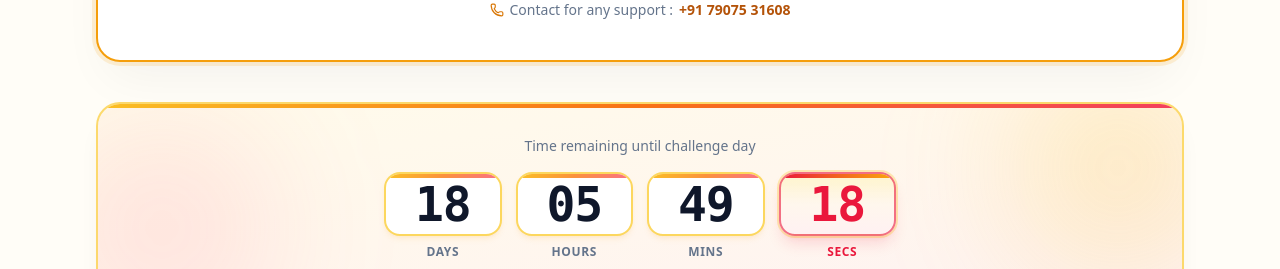
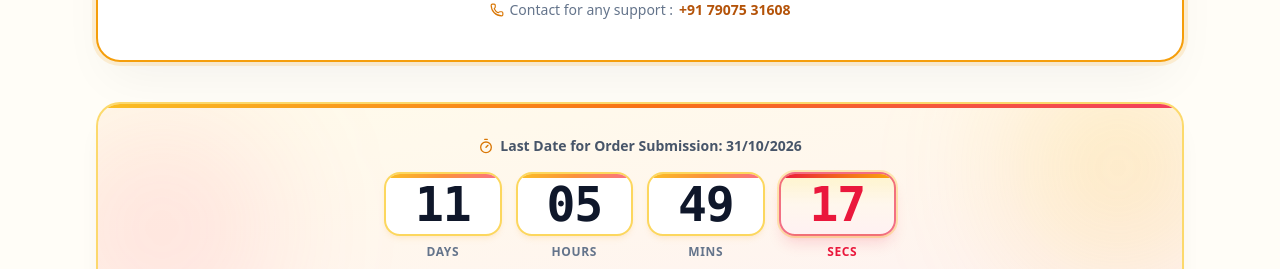
Before and after one commit to raihsoft/raihsuite-website, a Next.js app: page /ilu in a window 1280 px wide. Shown: the part 1840-2109 px from the top of the page. Built offline with nearby package versions, Linux system fonts and the light colour scheme; no server answers.

Commit message:
countdown updates

```diff
--- a/src/app/ilu/IluOrderPageClient.tsx
+++ b/src/app/ilu/IluOrderPageClient.tsx
@@ -138,11 +138,11 @@ interface TimeLeft {
   isExpired: boolean;
 }
 
-// Challenge Day: 2026 November 8 (IST 00:00:00)
-const CHALLENGE_TARGET_TIMESTAMP = new Date('2026-11-08T00:00:00+05:30').getTime();
+// Order Submission Deadline: 2026 October 31 (IST 23:59:59)
+const ORDER_DEADLINE_TARGET_TIMESTAMP = new Date('2026-10-31T23:59:59+05:30').getTime();
 
 function calculateChallengeTimeLeft(): TimeLeft {
-  const diff = CHALLENGE_TARGET_TIMESTAMP - Date.now();
+  const diff = ORDER_DEADLINE_TARGET_TIMESTAMP - Date.now();
   if (diff <= 0) {
     return { days: 0, hours: 0, minutes: 0, seconds: 0, isExpired: true };
   }
@@ -784,7 +784,7 @@ export default function IluOrderPageClient() {
           </div>
         </section>
 
-        {/* CHALLENGE COUNTDOWN CARD - TARGET: 2026 NOVEMBER 8 */}
+        {/* ORDER SUBMISSION DEADLINE COUNTDOWN CARD - TARGET: 31/10/2026 */}
         <section>
           <div className="rounded-3xl bg-gradient-to-br from-[#fffbeb] via-[#fff7ed] to-[#fef2f2] border-2 border-amber-300/80 p-5 sm:p-7 md:p-8 shadow-xl shadow-amber-950/5 relative overflow-hidden">
             {/* Ambient Festive Radial Glows */}
@@ -793,14 +793,15 @@ export default function IluOrderPageClient() {
             <div className="absolute inset-x-0 top-0 h-1 bg-gradient-to-r from-amber-400 via-orange-500 to-rose-500" />
 
             <div className="relative z-10 flex flex-col items-center justify-center text-center">
-              <p className="text-xs sm:text-sm font-medium text-slate-500 mb-3 sm:mb-4">
-                Time remaining until challenge day
+              <p className="text-xs sm:text-sm font-semibold text-slate-600 flex items-center justify-center gap-1.5 mb-3 sm:mb-4">
+                <Timer className="w-3.5 h-3.5 sm:w-4 sm:h-4 text-amber-600 shrink-0" />
+                <span>Last Date for Order Submission: 31/10/2026</span>
               </p>
 
               {timeLeft.isExpired ? (
-                <div className="py-4 px-6 rounded-2xl bg-amber-100/90 border border-amber-300 text-amber-950 font-black text-base sm:text-lg flex items-center justify-center gap-2">
-                  <PartyPopper className="w-5 h-5 text-amber-700 shrink-0" />
-                  <span>The Challenge Day is Here!</span>
+                <div className="py-4 px-6 rounded-2xl bg-rose-100/90 border border-rose-300 text-rose-950 font-black text-base sm:text-lg flex items-center justify-center gap-2">
+                  <AlertCircle className="w-5 h-5 text-rose-700 shrink-0" />
+                  <span>Order Submissions Closed</span>
                 </div>
               ) : (
                 <div className="grid grid-cols-4 gap-2 sm:gap-3.5 w-full max-w-xs sm:max-w-md md:max-w-lg mx-auto">
```
Also changed, not shown: 1 other file (tests, documents, lock files or other folders).
